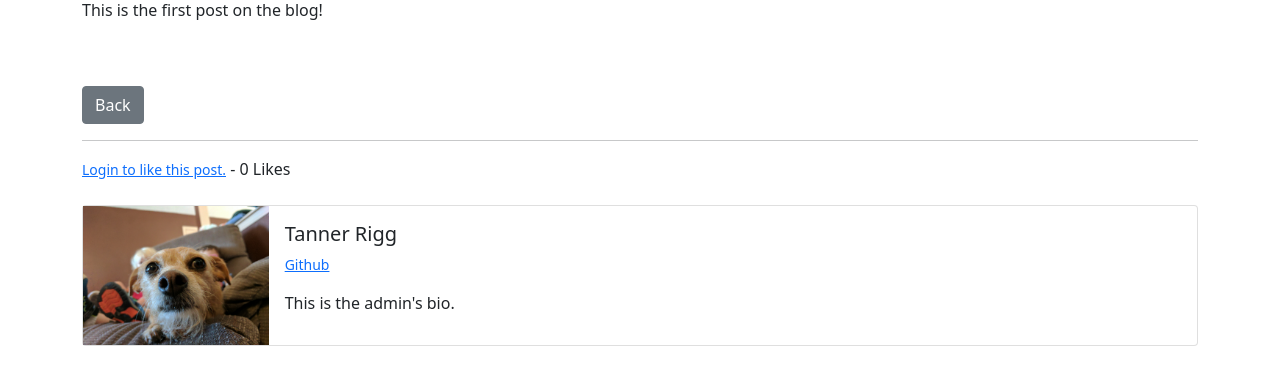
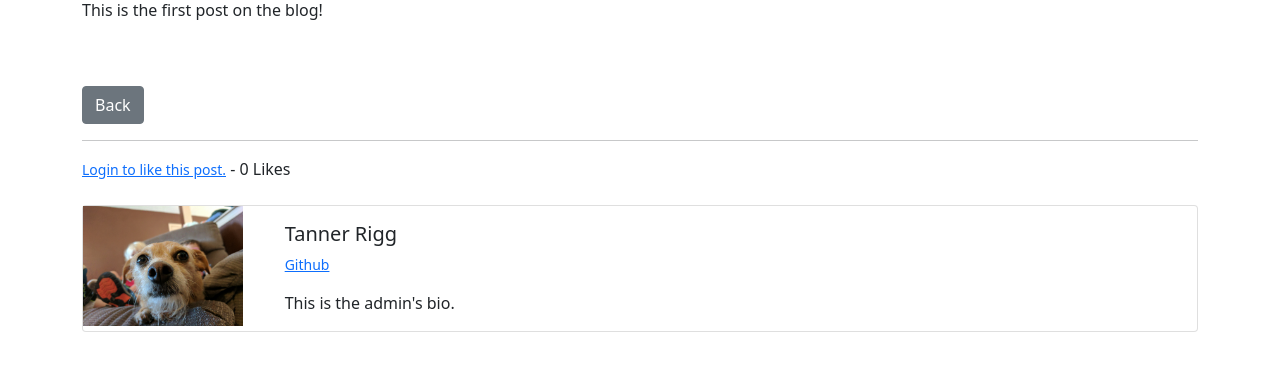
Before and after one commit to trigg8/Django_Blog, a Django app: page /article/1 in a window 1280 px wide. Shown: the part 219-604 px from the top of the page. Run offline with Django 4.2, Linux system fonts and the light colour scheme; data comes from the database, SQL or seed files in the repository; some libraries are stand-ins or nearby versions.

Commit message:
added default profile picture

```diff
--- a/djangoblog/settings.py
+++ b/djangoblog/settings.py
@@ -122,6 +122,10 @@ USE_TZ = True
 STATIC_URL = '/static/'
 MEDIA_URL = '/media/'
 
+STATICFILES_DIRS = [
+    os.path.join(BASE_DIR, 'static'),
+]
+
 MEDIA_ROOT = os.path.join(BASE_DIR, 'media')
 
 STATICFILES_DIRS = (
--- a/theblog/templates/article_details.html
+++ b/theblog/templates/article_details.html
@@ -1,4 +1,5 @@
 {% extends 'base.html' %}
+{% load static %}
 {% block title %}
     Blog Post: {{ post.title }}
 {% endblock %}
@@ -52,7 +53,12 @@
 <div class="card mb-3">
     <div class="row g-0">
       <div class="col-md-2">
-        <img src="{{ post.author.profile.profile_pic.url }}" class="img-fluid">
+    {% if post.author.profile.profile_pic %}
+        <img src="{{ post.author.profile.profile_pic.url }}" class="img-fluid" style="max-width: 10rem;">
+
+    {% else %}
+        <img src="{% static 'theblog/images/default_profile_pic.png' %}" class="img-fluid" style="max-width: 10rem;">
+    {% endif %}
       </div>
       <div class="col-md-10">
         <div class="card-body">
```
Also changed, not shown: static/theblog/images/default_profile_pic.png (added).
